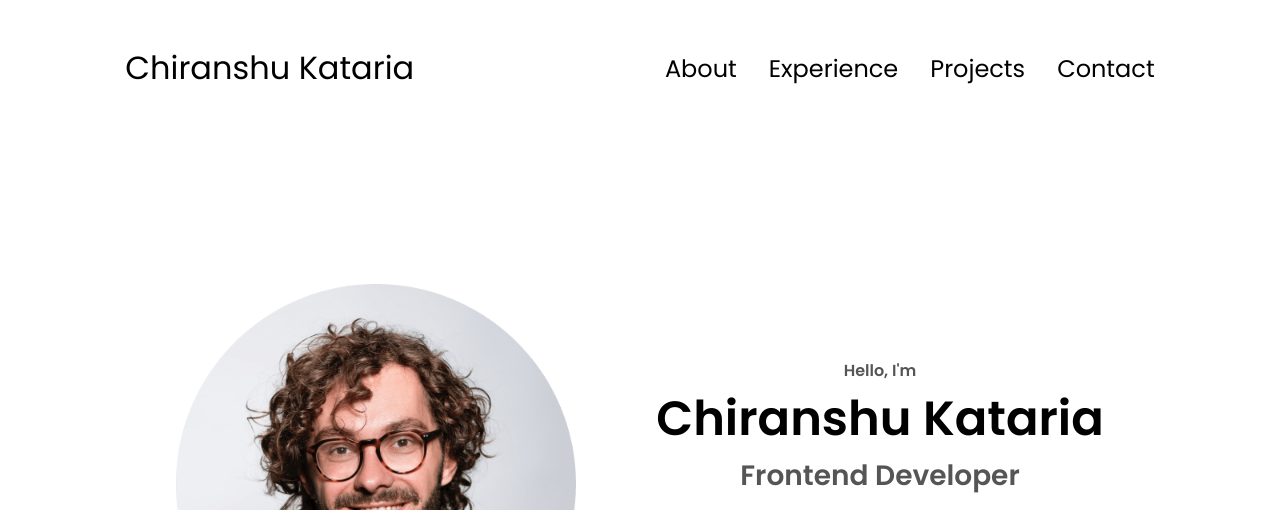
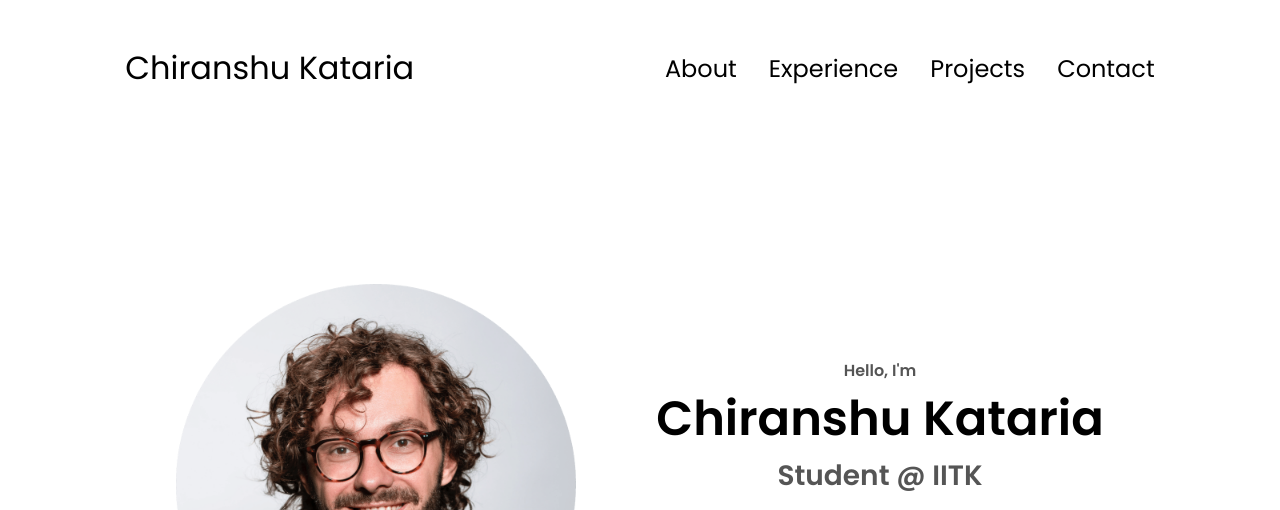
Before and after one commit to chiranshuKataria/Portfolio-Website-Frontend, a plain HTML site: page index.html in a window 1280 px wide. Shown: the top 510 px of the page. Drawn offline with Linux system fonts and the light colour scheme.

Commit message:
Update index.html

```diff
--- a/index.html
+++ b/index.html
@@ -43,7 +43,7 @@
       <div class="section__text">
         <p class="section__text__p1">Hello, I'm</p>
         <h1 class="title">Chiranshu Kataria</h1>
-        <p class="section__text__p2">Frontend Developer</p>
+        <p class="section__text__p2">Student @ IITK</p>
         <div class="btn-container">
           <button
             class="btn btn-color-2"
```
